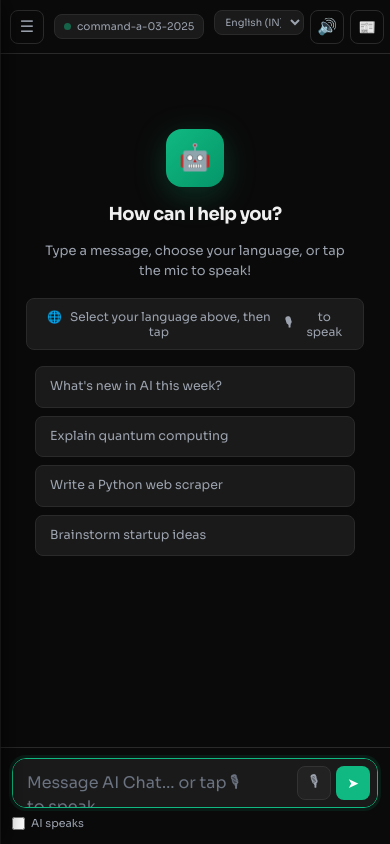
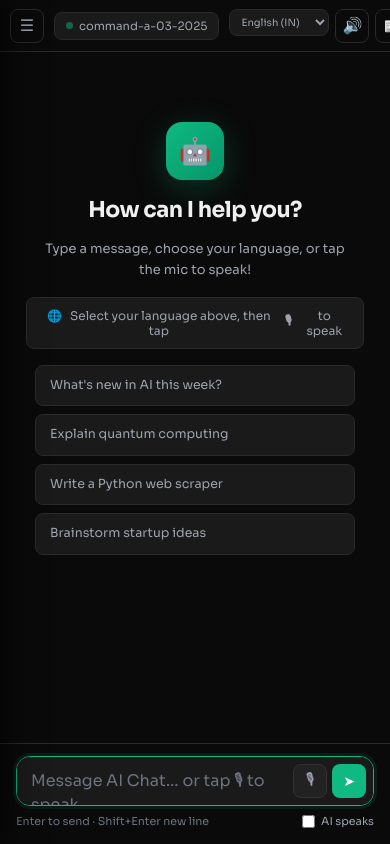
Before and after one commit to Harsh798344/heyharshu, a Flask app: page / in a window 390 px wide. Run offline with Flask 3, Linux system fonts and the light colour scheme; some libraries are stand-ins or nearby versions.

Commit message:
Refactor responsive styles in index.html

```diff
--- a/templates/index.html
+++ b/templates/index.html
@@ -253,35 +253,34 @@ html,body{height:100%;overflow:hidden;font-family:'Sora',sans-serif;background:v
 .toast.err{border-color:var(--red)}.toast.ok{border-color:var(--accent)}
 
 /* ── RESPONSIVE ── */
-@media(max-width:1100px){
-  .news-panel{width:100%;max-width:380px}
-}
+@media(max-width:900px){:root{--news-w:100%}.news-panel{width:100%;max-width:100%;border-left:none}}
 @media(max-width:768px){
-  .sidebar{position:fixed;top:0;left:0;height:100%;transform:translateX(-100%);box-shadow:4px 0 24px rgba(0,0,0,.6)}
+  .sidebar{position:fixed;top:0;left:0;height:100%;transform:translateX(-100%);box-shadow:6px 0 30px rgba(0,0,0,.7)}
   .sidebar.open{transform:translateX(0)}
   .sb-close{display:block}
   .hamburger{display:flex}
-  .model-badge{font-size:10.5px;padding:5px 9px}
-  .lang-select{font-size:10px;padding:4px 6px;max-width:90px}
-  .msgs{padding:18px 12px 6px}
-  .bubble{max-width:88%;font-size:13.5px}
+  .model-pill{font-size:10.5px;padding:5px 10px}
+  .lang-select{font-size:10px;padding:5px 7px;max-width:100px}
+  .msgs{padding:16px 12px 8px}
+  .bub{max-width:88%;font-size:13.5px}
   .chips{grid-template-columns:1fr;max-width:320px}
-  .input-area{padding:10px 12px 14px}
-  .input-hint{display:none}
-  .news-panel{width:100%;max-width:100%;border-left:none}
+  .input-zone{padding:10px 12px;margin-bottom:56px}
+  .hint{display:none}
+  .mobile-nav{display:flex}
+  .news-panel{border-radius:0}
+  .art-sheet{max-height:92vh}
 }
 @media(max-width:480px){
-  :root{--sidebar:84vw}
-  .topbar{padding:0 10px}
-  .msgs{padding:14px 10px 4px;gap:2px}
-  .avatar{width:26px;height:26px;font-size:11px}
-  .bubble{max-width:92%;font-size:13px;padding:9px 12px}
-  .input-box{font-size:16px;padding:12px 130px 12px 14px}
-  .empty-title{font-size:18px}
-  .article-title{font-size:15px}
-}
-@supports(padding-bottom:env(safe-area-inset-bottom)){
-  .input-area{padding-bottom:calc(14px + env(safe-area-inset-bottom))}
+  :root{--sidebar-w:84vw}
+  .topbar{padding:0 10px;height:52px;min-height:52px}
+  .msgs{padding:12px 10px 6px;gap:1px}
+  .ava{width:27px;height:27px;font-size:11px}
+  .bub{max-width:92%;font-size:13px;padding:9px 12px}
+  .input-box{font-size:16px;padding:12px 106px 12px 14px}
+  .empty-h{font-size:20px}
+  .art-title{font-size:17px}
+  .headline-title{font-size:15px}
+  .tbtn[title="New chat"]{display:none}
 }
 </style>
 </head>
```
